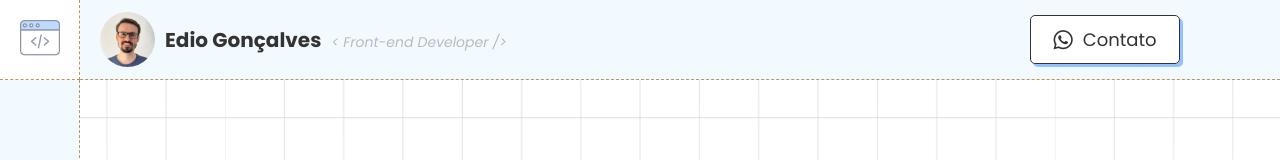
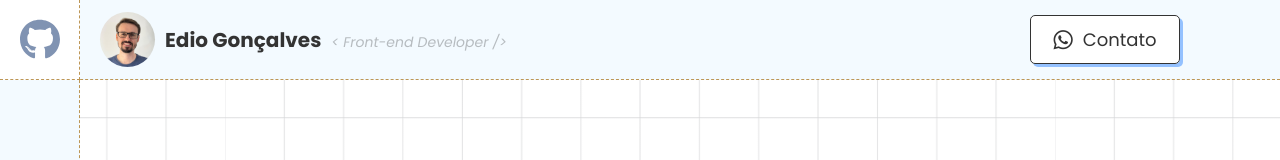
Before and after one commit to Edio-Goncalves/edio-goncalves-dev, a website: page index.html in a window 1280 px wide. Shown: the top 160 px of the page. Drawn offline with Linux system fonts and the light colour scheme.

Commit message:
Add github link

```diff
--- a/assets/style/scss/style.scss
+++ b/assets/style/scss/style.scss
@@ -19,9 +19,14 @@
   border-right: 0.2px dashed fw.$third-color;
   border-bottom: 0.2px dashed fw.$third-color;
   background-color: fw.$white-color;
-  img {
-    width: 40px;
-    opacity: 0.6;
+  a {
+    width: 100%;
+    height: 100%;
+    @include fw.flex-center;
+    img {
+      width: 40px;
+      opacity: 0.6;
+    }
   }
 }
 
--- a/index.html
+++ b/index.html
@@ -19,7 +19,9 @@
   <body>
     <div class="left-bar"></div>
     <div class="left-cube">
-      <img src="/assets/image/icons/app.png" alt="Icon" />
+      <a href="https://github.com/Edio-Goncalves">
+        <img src="/assets/image/icons/github.svg" alt="Icon" />
+      </a>
     </div>
     <!-- HEADER -->
     <header>
```
Also changed, not shown: assets/style/css/style.css, 1 other file.
